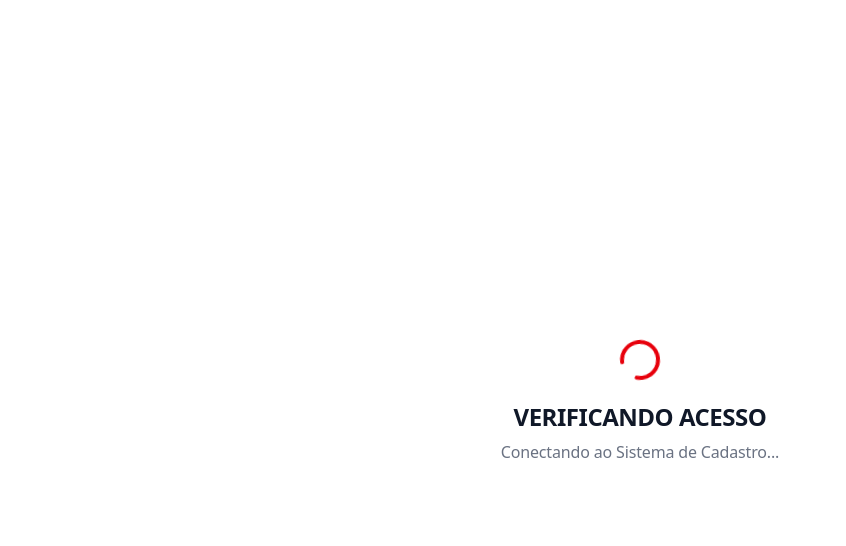
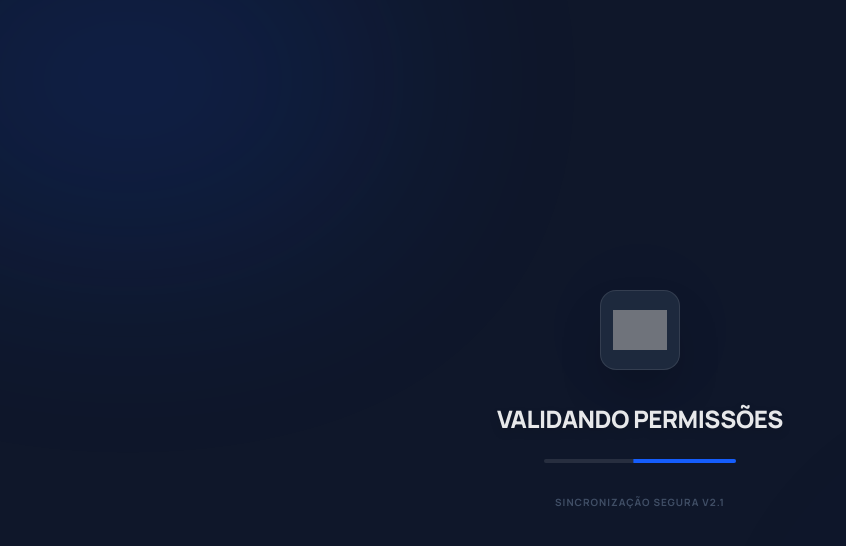
Before and after one commit to gsPatrick/cadastro-api, a Next.js app in the folder apps/web/: page /liberar in a window 1280 px wide. Shown: the top 546 px of the page, without its empty margins (0-846 px from the left). Built offline with nearby package versions, Linux system fonts and the light colour scheme; grey boxes are pictures that could not be loaded.

Commit message:
UI: Professional loading screen and AuthGuard improvements

```diff
--- a/apps/web/app/components/AuthGuard.tsx
+++ b/apps/web/app/components/AuthGuard.tsx
@@ -12,32 +12,58 @@ export function AuthGuard({ children }: { children: React.ReactNode }) {
     const [isLoading, setIsLoading] = useState(true);
 
     useEffect(() => {
-        // 1. Check if we are in a public route (like the callback /liberar)
+        const checkAuth = async () => {
+            // 1. Check if we are in a public route
             if (pathname.startsWith("/liberar")) {
                 setIsAuthorized(true);
                 setIsLoading(false);
                 return;
             }
 
-        // 2. Check for session cookie
-        const hasSession = document.cookie.split("; ").some((row) => row.startsWith("satellite_session="));
-
-        if (!hasSession) {
+            try {
+                // 2. Check session via backend (supports HttpOnly cookies)
+                const res = await fetch("/api/auth/me");
+                if (res.ok) {
+                    setIsAuthorized(true);
+                } else {
+                    throw new Error("Unauthorized");
+                }
+            } catch (err) {
                 // 3. Redirect to Hub if missing
                 const returnUrl = window.location.href;
                 window.location.href = `${HUB_URL}/auth/verify-session-browser?system_id=${SYSTEM_ID}&redirect_url=${encodeURIComponent(returnUrl)}`;
-        } else {
-            setIsAuthorized(true);
+            } finally {
                 setIsLoading(false);
             }
+        };
+
+        checkAuth();
     }, [pathname]);
 
     if (isLoading) {
         return (
-            <div className="flex h-screen w-full items-center justify-center bg-slate-50">
-                <div className="flex flex-col items-center gap-4">
-                    <div className="h-8 w-8 animate-spin rounded-full border-4 border-slate-200 border-t-[#E30613]" />
-                    <p className="text-sm font-medium text-slate-500">Verificando credenciais...</p>
+            <div className="fixed inset-0 z-[9999] flex items-center justify-center bg-[#0f172a] text-white overflow-hidden font-sans">
+                {/* Background Animated Elements */}
+                <div className="absolute inset-0 opacity-20 pointer-events-none">
+                    <div className="absolute top-[-10%] left-[-10%] w-[40%] h-[40%] bg-blue-600 rounded-full blur-[120px] animate-pulse" />
+                    <div className="absolute bottom-[-10%] right-[-10%] w-[40%] h-[40%] bg-blue-900 rounded-full blur-[120px] animate-pulse" style={{ animationDelay: '1s' }} />
+                </div>
+
+                <div className="relative flex flex-col items-center">
+                    {/* Core Icon with Pulse */}
+                    <div className="relative mb-8 text-center">
+                        <div className="absolute inset-0 bg-blue-500 rounded-full blur-2xl opacity-20 animate-ping" />
+                        <div className="relative h-20 w-20 bg-slate-800 rounded-2xl flex items-center justify-center border border-white/10 shadow-2xl mx-auto">
+                            <div className="h-10 w-10 border-2 border-white/10 border-t-blue-500 rounded-full animate-spin" />
+                        </div>
+                    </div>
+
+                    <h2 className="text-xl font-black uppercase tracking-[0.2em] text-white/90 drop-shadow-lg text-center">
+                        Verificando Segurança
+                    </h2>
+                    <p className="text-[10px] uppercase font-bold tracking-widest text-slate-500 mt-8 opacity-60">
+                        Secure Handshake v2.1
+                    </p>
                 </div>
             </div>
         );
--- a/apps/web/app/liberar/page.tsx
+++ b/apps/web/app/liberar/page.tsx
@@ -38,14 +38,45 @@ function LiberarContent() {
     }, [token, nextPath, router]);
 
     return (
-        <div className="fixed inset-0 flex flex-col items-center justify-center bg-white z-50">
-            <Loader2 className="h-12 w-12 text-red-600 animate-spin mb-4" />
-            <h2 className="text-xl font-bold text-gray-900 uppercase tracking-widest font-display">
-                Verificando Acesso
-            </h2>
-            <p className="text-sm text-gray-500 mt-2">
-                Conectando ao Sistema de Cadastro...
-            </p>
+        <div className="fixed inset-0 z-[9999] flex items-center justify-center bg-[#0f172a] text-white overflow-hidden font-sans">
+            {/* Background Animated Elements */}
+            <div className="absolute inset-0 opacity-20 pointer-events-none">
+                <div className="absolute top-[-10%] left-[-10%] w-[40%] h-[40%] bg-blue-600 rounded-full blur-[120px] animate-pulse" />
+                <div className="absolute bottom-[-10%] right-[-10%] w-[40%] h-[40%] bg-blue-900 rounded-full blur-[120px] animate-pulse" style={{ animationDelay: '1s' }} />
+            </div>
+
+            <div className="relative flex flex-col items-center">
+                {/* Core Icon with Pulse */}
+                <div className="relative mb-8 text-center">
+                    <div className="absolute inset-0 bg-blue-500 rounded-full blur-2xl opacity-20 animate-ping" />
+                    <div className="relative h-20 w-20 bg-slate-800 rounded-2xl flex items-center justify-center border border-white/10 shadow-2xl mx-auto">
+                        <img src="/sbacem.png" alt="Logo" className="h-10 w-auto opacity-80 animate-pulse" />
+                    </div>
+                </div>
+
+                {/* Text */}
+                <h2 className="text-xl font-black uppercase tracking-[0.2em] text-white/90 drop-shadow-lg text-center">
+                    Validando Permissões
+                </h2>
+
+                {/* Progress bar simulation */}
+                <div className="w-48 h-1 bg-white/10 rounded-full mt-6 overflow-hidden">
+                    <div className="h-full bg-blue-600 animate-[progress_2s_ease-in-out_infinite]" />
+                </div>
+
+                <p className="text-[10px] uppercase font-bold tracking-widest text-slate-500 mt-8 opacity-60">
+                    Sincronização Segura v2.1
+                </p>
+            </div>
+
+            <style dangerouslySetInnerHTML={{
+                __html: `
+                @keyframes progress {
+                    0% { transform: translateX(-100%); }
+                    50% { transform: translateX(0); }
+                    100% { transform: translateX(100%); }
+                }
+            `}} />
         </div>
     );
 }
@@ -53,9 +84,8 @@ function LiberarContent() {
 export default function LiberarScreen() {
     return (
         <Suspense fallback={
-            <div className="fixed inset-0 flex flex-col items-center justify-center bg-white z-50">
-                <Loader2 className="h-12 w-12 text-red-600 animate-spin mb-4" />
-                <p className="text-sm text-gray-500 mt-2 text-center">Iniciando handshake...</p>
+            <div className="fixed inset-0 flex items-center justify-center bg-[#0f172a] z-50">
+                <div className="h-10 w-10 border-2 border-white/10 border-t-red-600 rounded-full animate-spin" />
             </div>
         }>
             <LiberarContent />
```
Lines whose indentation alone changed are shown as unchanged.
